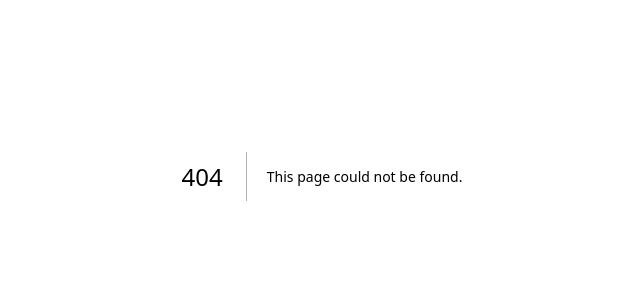
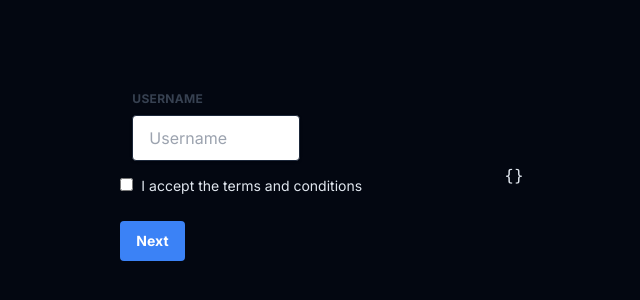
Before and after one commit to zahid47/experiments, a Next.js app: page /create in a window 1280 px wide. Before the commit this address had no page. Shown: the part 224-524 px from the top of the page, without its empty margins (318-958 px from the left). Built offline with nearby package versions, Linux system fonts and the light colour scheme.

Commit message:
multi step form test

```diff
--- /dev/null
+++ b/src/app/create/page.tsx
@@ -0,0 +1,142 @@
+"use client";
+
+import { Button } from "@/components/ui/button";
+import { zodResolver } from "@hookform/resolvers/zod";
+import { useState } from "react";
+import { SubmitHandler, useForm } from "react-hook-form";
+import * as z from "zod";
+
+const FormSchema = z.object({
+  username: z
+    .string({
+      required_error: "Username is required",
+      invalid_type_error: "Username must be a string",
+    })
+    .min(3, "Username must be at least 3 characters long")
+    .max(20, "Username must be at most 20 characters long"),
+  email: z
+    .string({
+      required_error: "Email is required",
+    })
+    .email("Invalid email address"),
+  acceptTerms: z.literal(true, {
+    invalid_type_error: "You must accept the terms and conditions",
+  }),
+});
+
+export default function Create() {
+  const form = useForm<z.infer<typeof FormSchema>>({
+    resolver: zodResolver(FormSchema),
+    mode: "all",
+  });
+
+  const [step, setStep] = useState(0);
+
+  const handleSubmit: SubmitHandler<z.infer<typeof FormSchema>> = async (
+    data
+  ) => {
+    await new Promise((resolve) =>
+      setTimeout(() => {
+        console.log(data);
+        resolve(null);
+      }, 1000)
+    );
+  };
+
+  return (
+    <>
+      <div className="flex items-center justify-center h-screen">
+        <form
+          className="w-full max-w-sm"
+          onSubmit={form.handleSubmit(handleSubmit)}
+        >
+          {step === 0 && (
+            <>
+              <div className="w-full px-3 mb-6 md:w-1/2 md:mb-0">
+                <label className="block mb-2 text-xs font-bold tracking-wide text-gray-700 uppercase">
+                  Username
+                </label>
+                <input
+                  className="block w-full px-4 py-3 mb-3 leading-tight text-gray-700 border rounded shadow appearance-none focus:outline-none focus:shadow-outline"
+                  type="text"
+                  placeholder="Username"
+                  disabled={form.formState.isSubmitting}
+                  {...form.register("username")}
+                />
+                {form.formState.errors.username && (
+                  <p className="text-xs italic text-red-500">
+                    {form.formState.errors.username.message}
+                  </p>
+                )}
+              </div>
+              <div className="flex flex-wrap -mx-3 mb-6">
+                <div className="w-full px-3">
+                  <input
+                    className="mr-2 leading-tight"
+                    type="checkbox"
+                    disabled={form.formState.isSubmitting}
+                    {...form.register("acceptTerms")}
+                  />
+                  <span className="text-sm">
+                    I accept the terms and conditions
+                  </span>
+                  {form.formState.errors.acceptTerms && (
+                    <p className="text-xs italic text-red-500">
+                      {form.formState.errors.acceptTerms.message}
+                    </p>
+                  )}
+                </div>
+              </div>
+            </>
+          )}
+          {step === 1 && (
+            <div className="w-full px-3 md:w-1/2">
+              <label className="block mb-2 text-xs font-bold tracking-wide text-gray-700 uppercase">
+                Email
+              </label>
+              <input
+                className="block w-full px-4 py-3 mb-3 leading-tight text-gray-700 border rounded shadow appearance-none focus:outline-none focus:shadow-outline"
+                type="email"
+                placeholder="Email"
+                disabled={form.formState.isSubmitting}
+                {...form.register("email")}
+              />
+              {form.formState.errors.email && (
+                <p className="text-xs italic text-red-500">
+                  {form.formState.errors.email.message}
+                </p>
+              )}
+            </div>
+          )}
+          <div className="flex items-center justify-between">
+            {step > 0 && (
+              <Button
+                type="button"
+                onClick={() => {
+                  setStep((prev) => prev - 1);
+                }}
+                disabled={form.formState.isLoading}
+                className="px-4 py-2 font-bold text-white bg-blue-500 rounded hover:bg-blue-700 focus:outline-none focus:shadow-outline"
+              >
+                Back
+              </Button>
+            )}
+            <Button
+              type="button"
+              onClick={() => {
+                form.trigger(["username", "acceptTerms"]).then((isValid) => {
+                  console.log(isValid);
+                  isValid && setStep((prev) => prev + 1);
+                });
+              }}
+              className="px-4 py-2 font-bold text-white bg-blue-500 rounded hover:bg-blue-700 focus:outline-none focus:shadow-outline disabled:opacity-20"
+            >
+              Next
+            </Button>
+          </div>
+        </form>
+        <pre>{JSON.stringify(form.watch())}</pre>
+      </div>
+    </>
+  );
+}
```
